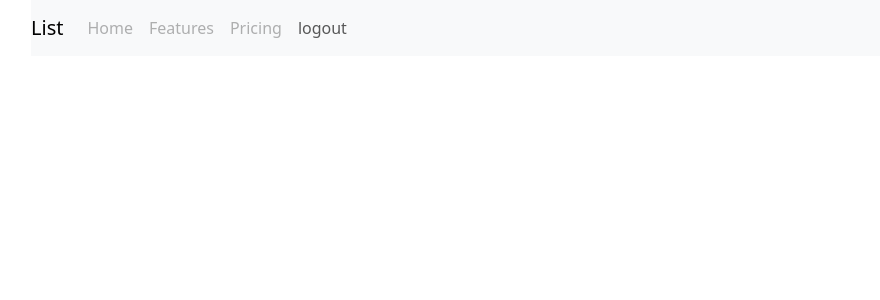
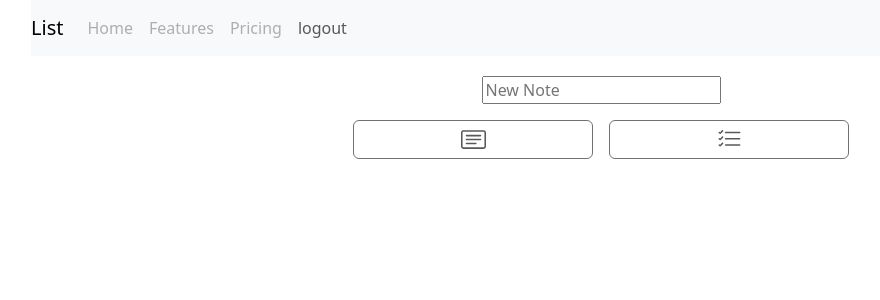
Before and after one commit to Bazajee/toDo, a React (Vite) app: page /create-note in a window 1280 px wide. Shown: the top 300 px of the page, without its empty margins (39-919 px from the left). Built offline with nearby package versions, Linux system fonts and the light colour scheme.

Commit message:
update note creation path

```diff
--- a/package.json
+++ b/package.json
@@ -15,6 +15,7 @@
     "js-cookie": "^3.0.5",
     "react": "^18.3.1",
     "react-dom": "^18.3.1",
+    "react-edit-text": "^5.1.1",
     "react-router-dom": "^6.26.2"
   },
   "devDependencies": {
--- a/src/App.jsx
+++ b/src/App.jsx
@@ -10,6 +10,7 @@ import LoginPage from './pages/loginPage'
 import HomePage from './pages/home'
 import SignUpPage from './pages/signUp'
 import NotePage from './pages/notePage'
+import CreateNotePage from './pages/createNotePage'
 
 
 const MainApp = () => {
@@ -32,12 +33,13 @@ const MainApp = () => {
             justifyContent: 'start'
         }}>
             <Navbar className=""/>
-            <div id='roote-container' className="container-fluid mt-1 mb-1 p-0 d-flex flex-column align-items-start justify-content-start">
+            <div id='root-container' className=" container-fluid mt-1 mb-1 p-0 d-flex flex-column align-items-start justify-content-start">
                 <Routes>
-                <Route path="/" element={user ? <HomePage /> : <Navigate to="/login"/>}/>
-                <Route path="/login" element={user ? <Navigate to="/"/>: <LoginPage/>}/>
-                <Route path="/signup" element={<SignUpPage/>}/>
-                <Route path="/note/:id?" element={<NotePage/>}/>
+                  <Route path="/" element={user ? <HomePage/> : <Navigate to="/login"/>}/>
+                  <Route path="/login" element={user ? <Navigate to="/"/>: <LoginPage/>}/>
+                  <Route path="/signup" element={<SignUpPage/>}/>
+                  <Route path="/note/:id?" element={<NotePage/>}/>
+                  <Route path='/create-note' element={<CreateNotePage/>}/>
                 </Routes>
             </div>
       </div>
--- /dev/null
+++ b/src/pages/createNotePage.jsx
@@ -0,0 +1,151 @@
+import React, { useState, useContext, useEffect, useRef } from "react"
+import { useParams } from "react-router-dom"
+import { noteData } from "../appState/noteData"
+import { postRequest, getRequest } from "../apiService/requestToBack"
+import { useNavigate } from "react-router-dom"
+
+const NotePage = () => {
+    const [note, setNote] = useState({})
+    const [newNoteTitle, setNewNoteTitle] = useState("")
+    const refNewNoteTitle = useRef(null)
+    const refTextData = useRef(null)
+    const [disabledButton, setDisabledButton] = useState(true)
+    const [displayButton, setDisplayButton] = useState(true)
+    const [displayTextArea, setDisplayTextArea] = useState(false)
+    const [textData, setTextData] = useState('')
+
+    const { notesArray, setNotesArray, addNoteContent, notesContentArray } = noteData()
+    const navigate = useNavigate()
+
+    // const getNote = (noteId) => {
+    //     const noteFound = notesArray.find(
+    //         (note) => note.id == parseInt(noteId)
+    //     )
+    //     setNote(noteFound)
+    //     return noteFound
+    // }
+
+    const enabledButton = (title) => {
+        if (title.length > 0) {
+            setDisabledButton(false)
+        } else {
+            setDisabledButton(true)
+        }
+    }
+
+    const createNewNote = async () => {
+        console.log(newNoteTitle, textData)
+        if (newNoteTitle) {
+            const response = await postRequest("/note-manager/new-note",
+                {
+                    title: newNoteTitle,
+                    noteContent : {
+                        textData: 'test of test'
+                    }
+                }
+            )
+            setNotesArray([...notesArray, response.note]);
+            navigate(`/note/${response.note.id}`);
+            setNewNoteTitle("")
+        }
+    }
+
+    // rename
+    const handleTextChange = (e) => {
+        setNewNoteTitle(e.target.value);
+    }
+
+    const handleTextAreaChange = (e) => {
+        setTextData(e.target.value)
+    }
+
+    const displayTextContent = () => {
+        setDisplayButton(false)
+        setDisplayTextArea(true)
+    }
+
+    useEffect(() => {
+        enabledButton(newNoteTitle)
+
+    }, [newNoteTitle])
+
+
+    return (
+        <>
+            <div className="container-fluid h-100">
+                <div className="container-fluid p-3">
+                    <input
+                        className=" h-100 W-100"
+                        ref={refNewNoteTitle}
+                        id="newNoteTitle"
+                        onChange={handleTextChange}
+                        value={newNoteTitle}
+                        placeholder="New Note"
+                    ></input>
+                </div>
+                <div
+                    className="container-fluid d-flex lign-items-center justify-content-center "
+                    style={{
+                        visibility: displayButton ? "visible" : "hidden"
+                    }}
+                >
+
+                    <button
+                        disabled = {disabledButton}
+                        id="createTextContent"
+                        style={{maxWidth: 240}}
+                        className="btn w-100 btn-block d-flex justify-content-center align-items-center bg-yellow mx-2 "
+                        onClick={displayTextContent}
+                    >
+                        <img
+                            src="src/assets/text.svg"
+                            className=""
+                            style={{ width: "25px", height: "25px" }}
+                            alt="New"
+                        />
+                    </button>
+                    <button
+                        disabled = {true}
+                        id="createListContent"
+                        style={{maxWidth: 240}}
+                        className="btn w-100 btn-block d-flex justify-content-center align-items-center bg-yellow mx-2 "
+
+                    >
+                        <img
+                            src="src/assets/list-check.svg"
+                            className=""
+                            style={{ width: "25px", height: "25px" }}
+                            alt="New"
+                        />
+                    </button>
+                </div>
+                <div
+                    className="w-100"
+                    style={{
+                        visibility: displayTextArea ? "visible" : "hidden",
+
+
+                    }}
+                    ref={refTextData}
+                    onChange={handleTextAreaChange}
+                    onBlur={createNewNote}
+                >
+                    <textarea
+                        className="w-100 h-"
+                        value={textData}
+                        style={{
+                            overflow: "hidden",
+                             height: "33vh"
+                        }}
+
+
+                    />
+
+
+                </div>
+            </div>
+        </>
+    );
+};
+
+export default NotePage;
--- a/src/pages/home.jsx
+++ b/src/pages/home.jsx
@@ -25,12 +25,8 @@ const home = () => {
         setLoading(false);
     };
 
-    const clickOnNote = (id) => {
-        navigate(`/note/${id}`);
-    };
-
     const clickOnNewNote = () => {
-        navigate("/note");
+        navigate("/create-note");
     };
 
     useEffect(() => {
--- a/src/pages/notePage.jsx
+++ b/src/pages/notePage.jsx
@@ -1,41 +1,59 @@
-import React, { useState, useContext, useEffect, useRef } from "react";
-import { useParams } from "react-router-dom";
-import { useAuth } from "../appState/authData";
-import { noteData } from "../appState/noteData";
-import { postRequest } from "../apiService/requestToBack";
-import { useNavigate } from "react-router-dom";
+import React, { useState, useContext, useEffect, useRef } from "react"
+import { useParams } from "react-router-dom"
+import { noteData } from "../appState/noteData"
+import { postRequest, getRequest } from "../apiService/requestToBack"
+import { useNavigate } from "react-router-dom"
 
 const NotePage = () => {
-    const [note, setNote] = useState({});
-    const [newNoteTitle, setNewNoteTitle] = useState("");
-    const [newNote, setNewNote] = useState({});
-    const [loading, setLoading] = useState(true);
-    const refNewNoteTitle = useRef(null);
+    const [note, setNote] = useState({})
+    const [newNoteTitle, setNewNoteTitle] = useState("")
+    // const [newNote, setNewNote] = useState({});
+    const [loading, setLoading] = useState(true)
+    const refNewNoteTitle = useRef(null)
+    const [content, setContent] = useState({})
 
     const { id } = useParams();
-    const { user, setUser, login } = useAuth();
-    const { notesArray, setNotesArray, addNewNote } = noteData();
+    // const { user, setUser, login } = useAuth();
+    const { notesArray, setNotesArray, addNoteContent, notesContentArray } = noteData()
     const navigate = useNavigate();
 
     const getNote = (noteId) => {
         const noteFound = notesArray.find(
             (note) => note.id == parseInt(noteId)
-        );
-        setNote(noteFound);
-        return noteFound;
-    };
+        )
+        setNote(noteFound)
+        return noteFound
+    }
+
+    const fetchNoteContent = async (noteId) => {
+        console.log('start fetch')
+        try {
+            const response = await getRequest(`/note-manager/get-note-content?noteId=${noteId}`)
+            if (response.noteContent) {
+
+                response.noteContent.isSync = true
+                response.noteContent.latestSync = Date.now()
+                console.log(response.noteContent)
+                addNoteContent(id, response.noteContent)
+                setContent({ ...response.noteContent });
+                // console.log(response.noteContent)
+            }
+        console.log('after fetch',content)
+        } catch (error) {
+            console.log('catch:', error)
+        }
+    }
 
     const createNewNote = async () => {
         if (newNoteTitle) {
             const response = await postRequest("/note-manager/new-note",
                 {
                     title: newNoteTitle,
-
                     noteContent : {
-                        // add note content. TextBlock or listBlock or empty
+                        textData: 'test of test'
                     }
                 }
-            );
+            )
             setNotesArray([...notesArray, response.note]);
             navigate(`/note/${response.note.id}`);
             setNewNoteTitle("");
@@ -48,16 +66,27 @@ const NotePage = () => {
 
     useEffect(() => {
         if (id) {
-            getNote(id);
-            setLoading(false);
+            getNote(id)
+            fetchNoteContent(id)
+            // setLoading(false)
         } else {
             refNewNoteTitle.current.focus();
         }
-    }, [id, notesArray]);
+    }, [id])
+    useEffect(() => {
+        if (content.textBlock)
+            setLoading(false)
+            console.log('Updated content:', content);
+            // console.log('Updated content:', content.textBlock[0].text);
+
+    }, [content]);
+
+    // console.log('content->',content)
 
     return (
         <>
             {!id ? (
+                // create
                 <div className="container-fluid">
                     <input
                         className=" h-100 W-100"
@@ -95,7 +124,9 @@ const NotePage = () => {
                                     </h1>
                                     <p>{id}</p>
                                 </div>
-                                <div></div>
+                                <div className="d-flex">
+                                    {/* <p>{ content.textBlock[0].text }</p> */}
+                                </div>
                             </div>
                         )}
                     </div>
```
Also changed, not shown: src/appState/noteData.jsx (+23 -1 lines), src/assets/list-check.svg (added), src/assets/text.svg (added).
